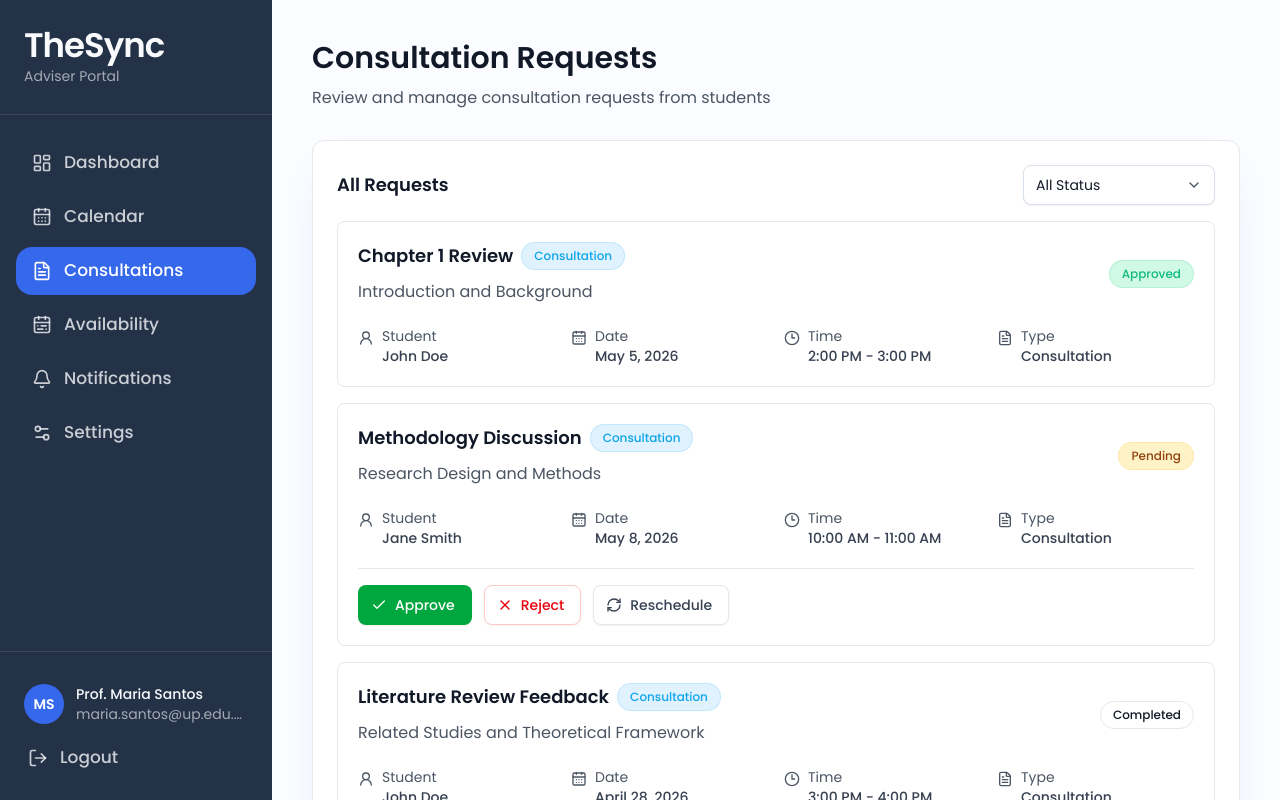
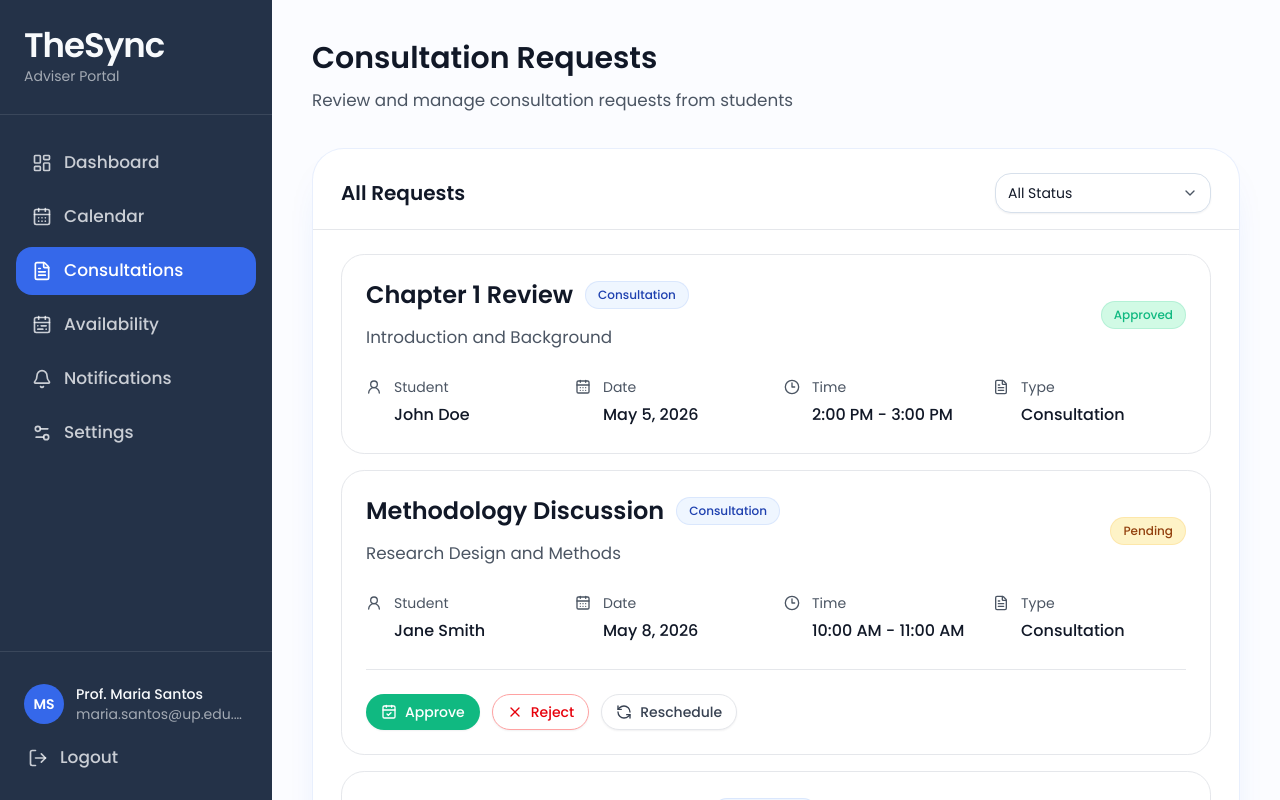
Before and after one commit to Celeru00/thesync, a Next.js app in the folder thesync-frontend/: page /adviser/consultations in a window 1280 px wide. Shown: the top 800 px of the page. Built offline with nearby package versions, Linux system fonts and the light colour scheme.

Commit message:
feat: implement consultation requests filtering and enhance request card display

```diff
--- a/thesync-frontend/app/(portal)/adviser/consultations/page.tsx
+++ b/thesync-frontend/app/(portal)/adviser/consultations/page.tsx
@@ -1,16 +1,19 @@
+"use client";
+
+import { useMemo, useState } from "react";
 import {
+  CalendarCheck,
   CalendarDays,
-  Check,
   Clock3,
   FileText,
-  RefreshCw,
+  RefreshCcw,
   UserRound,
   X,
 } from "lucide-react";
 
 import { Badge } from "@/components/ui/badge";
 import { Button } from "@/components/ui/button";
-import { Card, CardContent, CardHeader, CardTitle } from "@/components/ui/card";
+import { Card, CardContent, CardHeader } from "@/components/ui/card";
 import {
   Select,
   SelectContent,
@@ -18,181 +21,203 @@ import {
   SelectTrigger,
   SelectValue,
 } from "@/components/ui/select";
+import { Separator } from "@/components/ui/separator";
+import {
+  studentConsultationRecords,
+  type ConsultationRequestStatus,
+} from "@/lib/mock/student-consultations";
+import { cn } from "@/lib/utils";
 
-const requests = [
-  {
-    title: "Chapter 1 Review",
-    subtitle: "Introduction and Background",
-    student: "John Doe",
-    date: "May 5, 2026",
-    time: "2:00 PM - 3:00 PM",
-    type: "Consultation",
-    kind: "Consultation",
-    kindVariant: "info",
-    status: "Approved",
-    statusVariant: "success",
-    actions: false,
-  },
-  {
-    title: "Methodology Discussion",
-    subtitle: "Research Design and Methods",
-    student: "Jane Smith",
-    date: "May 8, 2026",
-    time: "10:00 AM - 11:00 AM",
-    type: "Consultation",
-    kind: "Consultation",
-    kindVariant: "info",
-    status: "Pending",
-    statusVariant: "warning",
-    actions: true,
-  },
-  {
-    title: "Literature Review Feedback",
-    subtitle: "Related Studies and Theoretical Framework",
-    student: "John Doe",
-    date: "April 28, 2026",
-    time: "3:00 PM - 4:00 PM",
-    type: "Consultation",
-    kind: "Consultation",
-    kindVariant: "info",
-    status: "Completed",
-    statusVariant: "outline",
-    actions: false,
-  },
-  {
-    title: "Thesis Defense",
-    subtitle: "Final Defense Presentation",
-    student: "John Doe",
-    date: "May 15, 2026",
-    time: "1:00 PM - 3:00 PM",
-    type: "Defense",
-    kind: "Defense",
-    kindVariant: "violet",
-    status: "Approved",
-    statusVariant: "success",
-    actions: false,
-  },
-  {
-    title: "Data Analysis Review",
-    subtitle: "Statistical Analysis Methods",
-    student: "Jane Smith",
-    date: "May 3, 2026",
-    time: "11:00 AM - 12:00 PM",
-    type: "Consultation",
-    kind: "Consultation",
-    kindVariant: "info",
-    status: "Rejected",
-    statusVariant: "destructive",
-    actions: false,
-  },
-] as const;
+const statusOptions: Array<{
+  label: string;
+  value: ConsultationRequestStatus | "all";
+}> = [
+  { label: "All Status", value: "all" },
+  { label: "Approved", value: "approved" },
+  { label: "Pending", value: "pending" },
+  { label: "Completed", value: "completed" },
+  { label: "Rejected", value: "rejected" },
+];
+
+const dateFormatter = new Intl.DateTimeFormat("en-US", {
+  month: "long",
+  day: "numeric",
+  year: "numeric",
+});
+
+type RequestRecord = (typeof studentConsultationRecords)[number];
 
 export default function AdviserConsultationsPage() {
+  const [statusFilter, setStatusFilter] = useState<
+    ConsultationRequestStatus | "all"
+  >("all");
+  const [requests, setRequests] = useState(studentConsultationRecords);
+
+  const filteredRequests = useMemo(() => {
+    return requests.filter((request) => {
+      if (statusFilter === "all") {
+        return true;
+      }
+
+      return request.status === statusFilter;
+    });
+  }, [requests, statusFilter]);
+
+  function handleStatusChange(
+    requestId: string,
+    nextStatus: ConsultationRequestStatus,
+  ) {
+    setRequests((currentRequests) =>
+      currentRequests.map((request) =>
+        request.id === requestId
+          ? {
+              ...request,
+              status: nextStatus,
+            }
+          : request,
+      ),
+    );
+  }
+
   return (
-    <div className="flex flex-col gap-7">
+    <section className="flex w-full flex-col gap-8">
       <header className="space-y-2">
         <h1 className="text-heading">Consultation Requests</h1>
-        <p className="text-body text-content-muted">
+        <p className="max-w-3xl text-[1.05rem] leading-8 text-content-muted">
           Review and manage consultation requests from students
         </p>
       </header>
 
-      <Card className="rounded-xl py-6 shadow-elevated">
-        <CardHeader className="grid gap-4 px-6 sm:grid-cols-[1fr_12rem] sm:items-center">
-          <CardTitle>All Requests</CardTitle>
-          <Select defaultValue="all">
-            <SelectTrigger aria-label="Filter consultation requests">
-              <SelectValue placeholder="All Status" />
+      <Card className="gap-0 rounded-[2rem] border-brand-subtle py-0 shadow-elevated">
+        <CardHeader className="flex flex-col gap-4 border-b border-surface px-6 py-6 sm:px-7 lg:flex-row lg:items-center lg:justify-between">
+          <h2 className="text-section-title">All Requests</h2>
+          <div className="w-full max-w-[13.5rem]">
+            <Select
+              value={statusFilter}
+              onValueChange={(value) =>
+                setStatusFilter(value as ConsultationRequestStatus | "all")
+              }
+            >
+              <SelectTrigger className="h-11 rounded-[1rem]">
+                <SelectValue placeholder="Filter consultation requests" />
               </SelectTrigger>
               <SelectContent>
-              <SelectItem value="all">All Status</SelectItem>
-              <SelectItem value="approved">Approved</SelectItem>
-              <SelectItem value="pending">Pending</SelectItem>
-              <SelectItem value="completed">Completed</SelectItem>
-              <SelectItem value="rejected">Rejected</SelectItem>
+                {statusOptions.map((option) => (
+                  <SelectItem key={option.value} value={option.value}>
+                    {option.label}
+                  </SelectItem>
+                ))}
               </SelectContent>
             </Select>
+          </div>
         </CardHeader>
 
-        <CardContent className="space-y-4 px-6">
-          {requests.map((request) => (
-            <article
-              key={request.title}
-              className="rounded-lg border border-surface p-5"
+        <CardContent className="space-y-4 px-6 py-6 sm:px-7">
+          {filteredRequests.map((request) => (
+            <RequestCard
+              key={request.id}
+              request={request}
+              onApprove={() => handleStatusChange(request.id, "approved")}
+              onReject={() => handleStatusChange(request.id, "rejected")}
+            />
+          ))}
+        </CardContent>
+      </Card>
+    </section>
+  );
+}
+
+function RequestCard({
+  onApprove,
+  onReject,
+  request,
+}: {
+  onApprove: () => void;
+  onReject: () => void;
+  request: RequestRecord;
+}) {
+  const showActions = request.status === "pending";
+
+  return (
+    <article className="rounded-[1.45rem] border border-surface bg-surface-card px-6 py-6">
+      <div className="flex flex-col gap-4 lg:flex-row lg:items-start lg:justify-between">
+        <div className="space-y-3">
+          <div className="flex flex-wrap items-center gap-3">
+            <h3 className="text-subheading">{request.title}</h3>
+            <Badge
+              className={cn(
+                "border text-xs",
+                request.type === "consultation"
+                  ? "border-brand-subtle bg-primary-tint text-brand-strong"
+                  : "border-[#E4D4FF] bg-[#F4EAFF] text-[#7C3AED]",
+              )}
             >
-              <div className="flex flex-col gap-3 sm:flex-row sm:items-start sm:justify-between">
-                <div className="min-w-0">
-                  <div className="flex flex-wrap items-center gap-2">
-                    <h2 className="text-card-title">{request.title}</h2>
-                    <Badge variant={request.kindVariant}>{request.kind}</Badge>
+              {request.type === "consultation" ? "Consultation" : "Defense"}
+            </Badge>
           </div>
-                  <p className="mt-2 text-body text-content-muted">
-                    {request.subtitle}
+          <p className="text-[1.05rem] leading-7 text-content-muted">
+            {request.summary}
           </p>
         </div>
+
         <Badge
-                  variant={request.statusVariant}
+          variant={getStatusVariant(request.status)}
           className="self-start sm:self-center"
         >
-                  {request.status}
+          {capitalize(request.status)}
         </Badge>
       </div>
 
-              <div className="mt-5 grid gap-4 text-sm md:grid-cols-4">
+      <div className="mt-6 grid gap-4 md:grid-cols-2 xl:grid-cols-4">
         <RequestDetail
           icon={UserRound}
           label="Student"
-                  value={request.student}
+          value={request.studentName}
         />
         <RequestDetail
           icon={CalendarDays}
           label="Date"
-                  value={request.date}
+          value={dateFormatter.format(parseDate(request.date))}
         />
-                <RequestDetail
-                  icon={Clock3}
-                  label="Time"
-                  value={request.time}
-                />
+        <RequestDetail icon={Clock3} label="Time" value={request.timeLabel} />
         <RequestDetail
           icon={FileText}
           label="Type"
-                  value={request.type}
+          value={request.type === "consultation" ? "Consultation" : "Defense"}
         />
       </div>
 
-              {request.actions ? (
-                <div className="mt-5 flex flex-wrap gap-3 border-t border-surface pt-4">
+      {showActions ? (
+        <>
+          <Separator className="my-6" />
+          <div className="flex flex-wrap gap-3">
             <Button
               type="button"
-                    className="rounded-lg bg-green-600 hover:bg-green-700"
+              size="sm"
+              className="bg-success text-white hover:bg-success/90"
+              onClick={onApprove}
             >
-                    <Check data-icon="inline-start" className="size-4" />
+              <CalendarCheck />
               Approve
             </Button>
             <Button
               type="button"
               variant="outline"
-                    className="rounded-lg border-red-200 text-red-600 hover:bg-red-50 hover:text-red-700"
+              size="sm"
+              className="border-red-300 text-red-600 hover:bg-red-50 hover:text-red-700"
+              onClick={onReject}
             >
-                    <X data-icon="inline-start" className="size-4" />
+              <X />
               Reject
             </Button>
-                  <Button
-                    type="button"
-                    variant="outline"
-                    className="rounded-lg"
-                  >
-                    <RefreshCw data-icon="inline-start" className="size-4" />
+            <Button type="button" variant="outline" size="sm">
+              <RefreshCcw />
               Reschedule
             </Button>
           </div>
+        </>
       ) : null}
     </article>
-          ))}
-        </CardContent>
-      </Card>
-    </div>
   );
 }
 
@@ -206,12 +231,35 @@ function RequestDetail({
   value: string;
 }) {
   return (
-    <div className="flex gap-2 text-content">
-      <Icon className="mt-1 size-4 shrink-0 text-content-muted" />
-      <div>
-        <p className="text-sm text-content-muted">{label}</p>
-        <p className="font-medium text-content">{value}</p>
+    <div className="flex items-start gap-3">
+      <Icon className="mt-1 size-4 text-content-muted" />
+      <div className="space-y-0.5">
+        <div className="text-body-sm text-content-muted">{label}</div>
+        <div className="text-body font-medium text-content-strong">{value}</div>
       </div>
     </div>
   );
 }
+
+function getStatusVariant(status: ConsultationRequestStatus) {
+  switch (status) {
+    case "approved":
+      return "success";
+    case "pending":
+      return "warning";
+    case "completed":
+      return "outline";
+    case "rejected":
+      return "destructive";
+  }
+}
+
+function capitalize(value: string) {
+  return value.charAt(0).toUpperCase() + value.slice(1);
+}
+
+function parseDate(value: string) {
+  const [year, month, day] = value.split("-").map(Number);
+
+  return new Date(year, month - 1, day);
+}
--- a/thesync-frontend/lib/mock/student-consultations.ts
+++ b/thesync-frontend/lib/mock/student-consultations.ts
@@ -23,6 +23,7 @@ export type StudentConsultationRecord = {
   title: string;
   summary: string;
   adviserId: string;
+  studentName: string;
   date: string;
   timeLabel: string;
   type: ConsultationRequestType;
@@ -156,6 +157,7 @@ export const studentConsultationRecords: StudentConsultationRecord[] = [
     title: "Chapter 1 Review",
     summary: "Introduction and Background",
     adviserId: "proceso-fernandez",
+    studentName: "John Doe",
     date: "2026-05-05",
     timeLabel: "2:00 PM - 3:00 PM",
     type: "consultation",
@@ -166,6 +168,7 @@ export const studentConsultationRecords: StudentConsultationRecord[] = [
     title: "Methodology Discussion",
     summary: "Research Design and Methods",
     adviserId: "jasmine-malin",
+    studentName: "Jane Smith",
     date: "2026-05-08",
     timeLabel: "10:00 AM - 11:00 AM",
     type: "consultation",
@@ -176,6 +179,7 @@ export const studentConsultationRecords: StudentConsultationRecord[] = [
     title: "Literature Review Feedback",
     summary: "Related Studies and Theoretical Framework",
     adviserId: "proceso-fernandez",
+    studentName: "John Doe",
     date: "2026-04-28",
     timeLabel: "3:00 PM - 4:00 PM",
     type: "consultation",
@@ -186,6 +190,7 @@ export const studentConsultationRecords: StudentConsultationRecord[] = [
     title: "Thesis Defense",
     summary: "Final Defense Presentation",
     adviserId: "lemuel-velasco",
+    studentName: "John Doe",
     date: "2026-05-15",
     timeLabel: "1:00 PM - 3:00 PM",
     type: "defense",
@@ -196,6 +201,7 @@ export const studentConsultationRecords: StudentConsultationRecord[] = [
     title: "Data Analysis Review",
     summary: "Statistical Analysis Methods",
     adviserId: "jasmine-malin",
+    studentName: "Jane Smith",
     date: "2026-05-03",
     timeLabel: "11:00 AM - 12:00 PM",
     type: "consultation",
```
Lines whose indentation alone changed are shown as unchanged.
